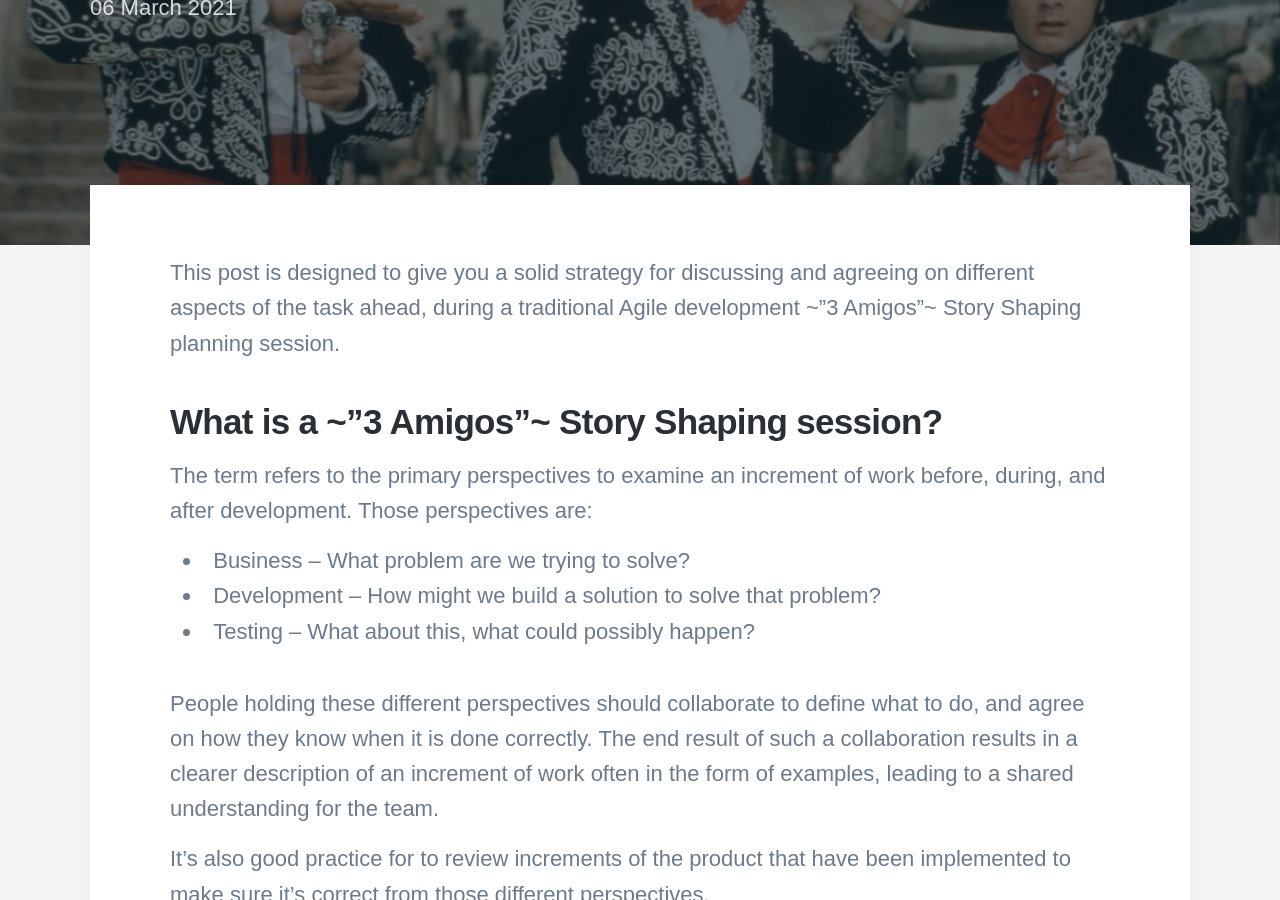
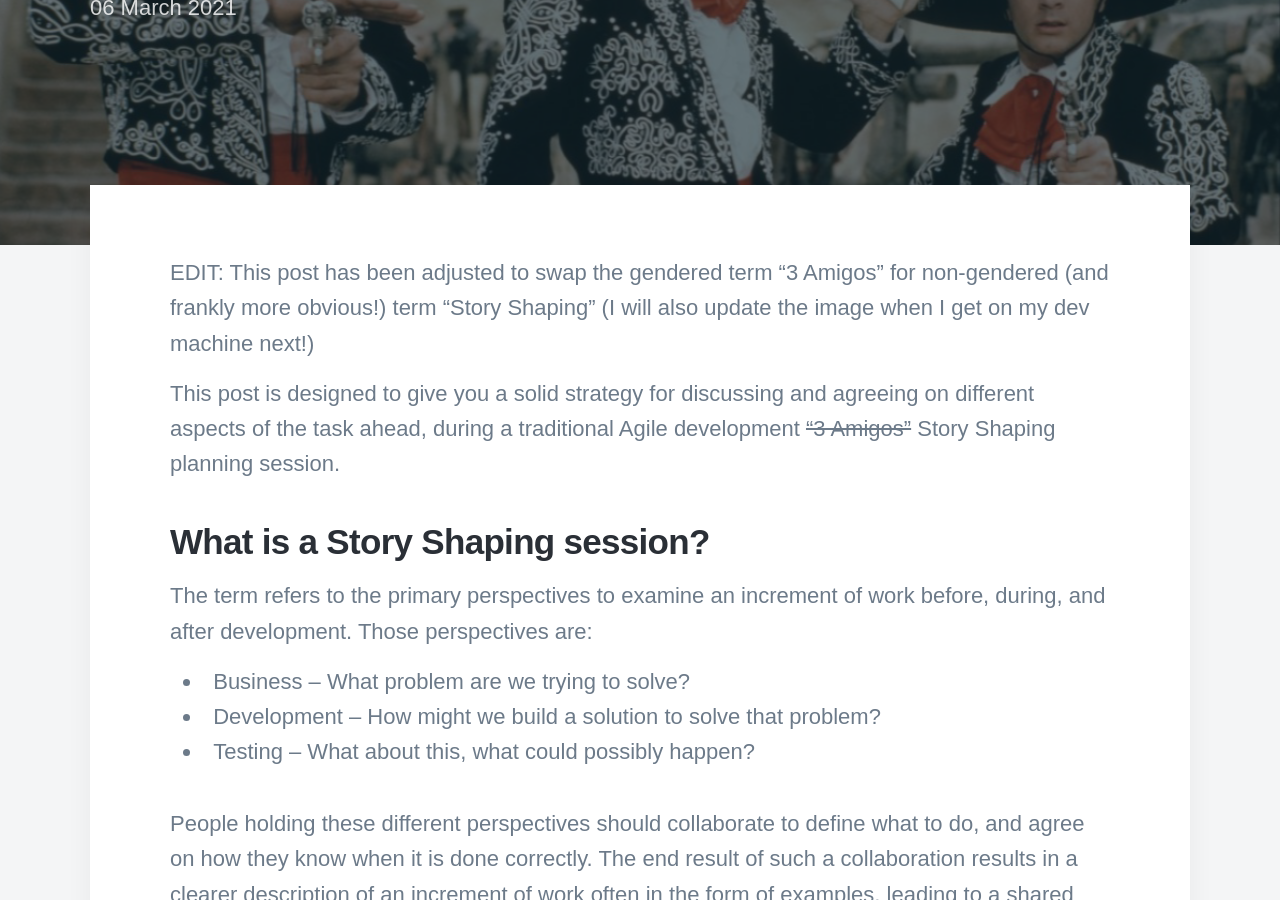
Before and after one commit to TheTestingMuse/thetestingmuse.github.io, a Jekyll site: the page built from _posts/2021-03-06-six-story-shaping-hats.md, in a window 1280 px wide and 900 px high, scrolled down 412 px. Built offline with Jekyll 4.4.1, drawn with Linux system fonts in a browser that asks for light colours; nearby versions of some CDN libraries; some web fonts are replaced.

Commit message:
Update 2021-03-06-six-story-shaping-hats.md

```diff
--- a/_posts/2021-03-06-six-story-shaping-hats.md
+++ b/_posts/2021-03-06-six-story-shaping-hats.md
@@ -16,16 +16,18 @@ categories:
   - Planning
 ---
 
-This post is designed to give you a solid strategy for discussing and agreeing on different aspects of the task ahead, during a traditional Agile development ~"3 Amigos"~ Story Shaping planning session.
+EDIT: This post has been adjusted to swap the gendered term "3 Amigos" for non-gendered (and frankly more obvious!) term "Story Shaping" (I will also update the image when I get on my dev machine next!)
 
-## What is a ~"3 Amigos"~ Story Shaping session?
-The term refers to the primary perspectives to examine an increment of work before, during, and after development.  Those perspectives are:
+This post is designed to give you a solid strategy for discussing and agreeing on different aspects of the task ahead, during a traditional Agile development ~~"3 Amigos"~~ Story Shaping planning session.
+
+## What is a Story Shaping session?
+The term refers to the primary perspectives to examine an increment of work before, during, and after development. Those perspectives are:
 
 * Business – What problem are we trying to solve?
 * Development – How might we build a solution to solve that problem?
 * Testing – What about this, what could possibly happen?
 
-People holding these different perspectives should collaborate to define what to do, and agree on how they know when it is done correctly.  The end result of such a collaboration results in a clearer description of an increment of work often in the form of examples, leading to a shared understanding for the team.
+People holding these different perspectives should collaborate to define what to do, and agree on how they know when it is done correctly. The end result of such a collaboration results in a clearer description of an increment of work often in the form of examples, leading to a shared understanding for the team.
 
 It’s also good practice for to review increments of the product that have been implemented to make sure it’s correct from those different perspectives.
 
```
